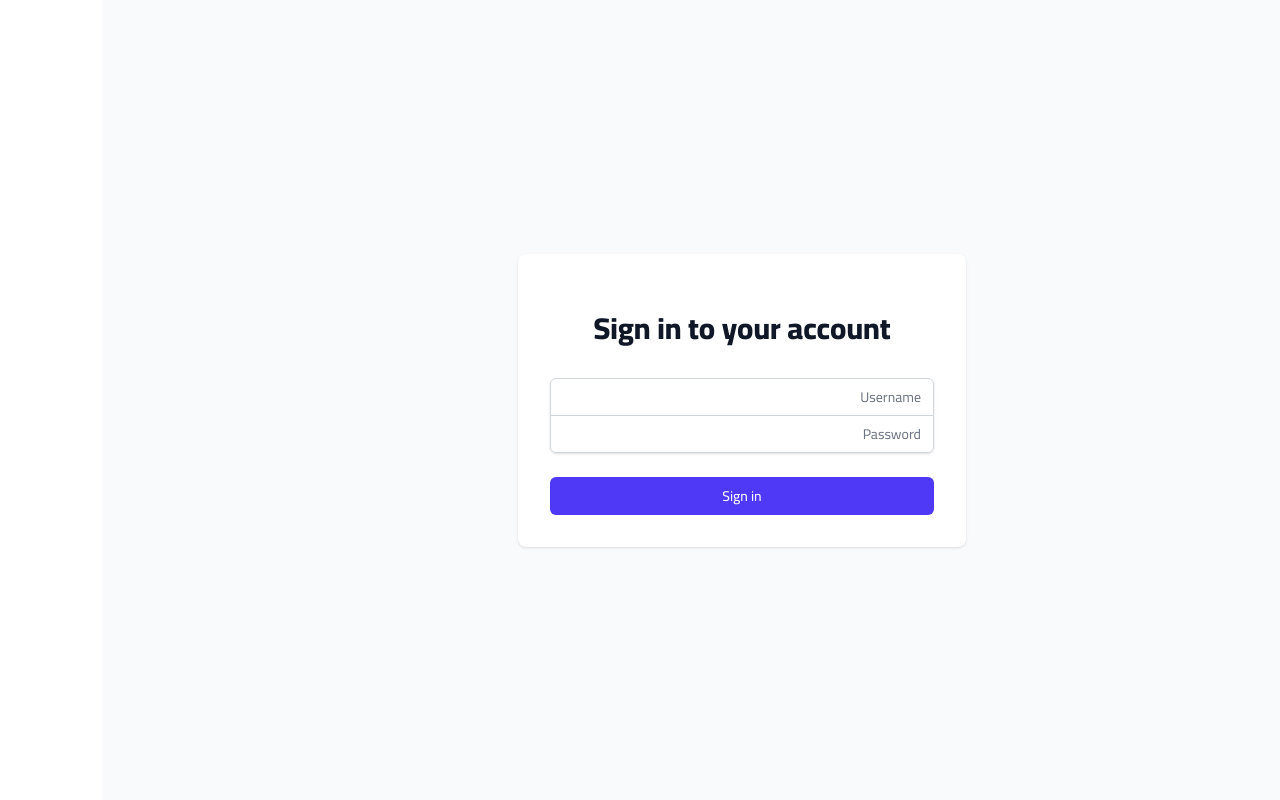
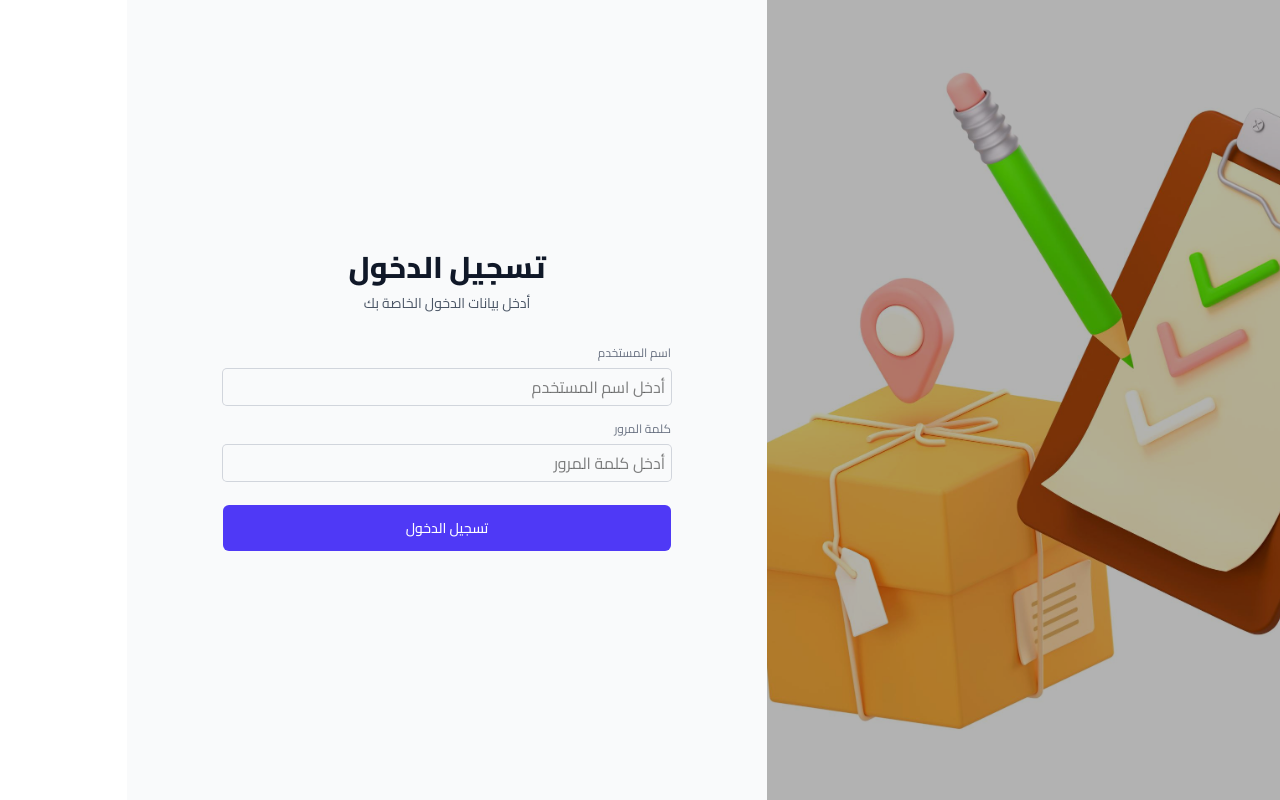
Before and after one commit to mohamedsaeed22/Inventory-nextjs, a Next.js app: page /login in a window 1280 px wide. Built offline with nearby package versions, Linux system fonts and the light colour scheme.

Commit message:
change login ui

```diff
--- a/src/app/login/page.tsx
+++ b/src/app/login/page.tsx
@@ -2,79 +2,114 @@
 
 import { useState } from "react";
 import { useLogin } from "@/hooks/useAuth";
+import { useForm } from "react-hook-form";
+import { zodResolver } from "@hookform/resolvers/zod";
+import { z } from "zod";
+import InputField from "@/components/InputField";
+import Image from "next/image";
+
+// Define the validation schema
+const loginSchema = z.object({
+  username: z.string().min(1, "اسم المستخدم مطلوب"),
+  password: z.string().min(6, "كلمة المرور يجب أن تكون 6 أحرف على الأقل"),
+});
+
+type LoginFormData = z.infer<typeof loginSchema>;
 
 export default function LoginPage() {
-  const [username, setUsername] = useState("");
-  const [password, setPassword] = useState("");
   const [error, setError] = useState("");
-
   const loginMutation = useLogin();
 
-  const handleSubmit = async (e: React.FormEvent) => {
-    e.preventDefault();
+  const {
+    register,
+    handleSubmit,
+    formState: { errors },
+  } = useForm<LoginFormData>({
+    resolver: zodResolver(loginSchema),
+  });
+
+  const onSubmit = async (data: LoginFormData) => {
     setError("");
-
     try {
-      await loginMutation.mutateAsync({ username, password });
+      await loginMutation.mutateAsync(data);
     } catch (error) {
-      setError("Invalid username or password");
+      setError("اسم المستخدم أو كلمة المرور غير صحيحة");
     }
   };
 
   return (
-    <div className="min-h-screen flex items-center justify-center bg-gray-50">
-      <div className="max-w-md w-full space-y-8 p-8 bg-white rounded-lg shadow">
+    <div className="min-h-screen flex flex-col md:flex-row">
+      {/* Left side - Image */}
+      <div className="hidden md:flex md:w-1/2 bg-indigo-600 relative">
+        <div className="absolute inset-0 bg-black/30 z-10" />
+        <Image
+          src="/inventory-img.jpg" // Add your image to the public folder
+          alt="Login"
+          fill
+          className="object-cover"
+          priority
+        />
+        {/* <div className="relative z-20 flex items-center justify-center w-full h-full">
+          <h1 className="text-4xl font-bold text-white text-center px-8">
+            مرحباً بك في نظام إدارة المخزون
+          </h1>
+        </div> */}
+      </div>
+
+      {/* Right side - Login Form */}
+      <div className="w-full md:w-1/2 flex items-center justify-center p-8 bg-gray-50">
+        <div className="w-full max-w-md space-y-8">
           <div>
-          <h2 className="mt-6 text-center text-3xl font-extrabold text-gray-900">
-            Sign in to your account
+            <h2 className="text-center text-3xl font-extrabold text-gray-900">
+              تسجيل الدخول
             </h2>
+            <p className="mt-2 text-center text-sm text-gray-600">
+              أدخل بيانات الدخول الخاصة بك
+            </p>
           </div>
-        <form className="mt-8 space-y-6" onSubmit={handleSubmit}>
-          {error && <div className="text-red-500 text-center">{error}</div>}
-          <div className="rounded-md shadow-sm -space-y-px">
-            <div>
-              <label htmlFor="username" className="sr-only">
-                Username
-              </label>
-              <input
-                id="username"
+
+          <form className="mt-8 space-y-6" onSubmit={handleSubmit(onSubmit)}>
+            {error && (
+              <div className="text-red-500 text-center text-sm">{error}</div>
+            )}
+
+            <div className="space-y-4">
+              <InputField
+                label="اسم المستخدم"
                 name="username"
-                type="text"
-                required
-                className="appearance-none rounded-none relative block w-full px-3 py-2 border border-gray-300 placeholder-gray-500 text-gray-900 rounded-t-md focus:outline-none focus:ring-indigo-500 focus:border-indigo-500 focus:z-10 sm:text-sm"
-                placeholder="Username"
-                value={username}
-                onChange={(e) => setUsername(e.target.value)}
-                disabled={loginMutation.isPending}
+                register={register}
+                error={errors.username}
+                inputProps={{
+                  placeholder: "أدخل اسم المستخدم",
+                  dir: "rtl",
+                }}
               />
-            </div>
-            <div>
-              <label htmlFor="password" className="sr-only">
-                Password
-              </label>
-              <input
-                id="password"
+
+              <InputField
+                label="كلمة المرور"
                 name="password"
                 type="password"
-                required
-                className="appearance-none rounded-none relative block w-full px-3 py-2 border border-gray-300 placeholder-gray-500 text-gray-900 rounded-b-md focus:outline-none focus:ring-indigo-500 focus:border-indigo-500 focus:z-10 sm:text-sm"
-                placeholder="Password"
-                value={password}
-                onChange={(e) => setPassword(e.target.value)}
-                disabled={loginMutation.isPending}
+                register={register}
+                error={errors.password}
+                inputProps={{
+                  placeholder: "أدخل كلمة المرور",
+                  dir: "rtl",
+                }}
               />
-            </div>
             </div>
 
             <button
               type="submit"
-            className="group relative w-full flex justify-center py-2 px-4 border border-transparent text-sm font-medium rounded-md text-white bg-indigo-600 hover:bg-indigo-700 focus:outline-none focus:ring-2 focus:ring-offset-2 focus:ring-indigo-500 disabled:opacity-50"
+              className="group relative w-full flex justify-center py-3 px-4 border border-transparent text-sm font-medium rounded-md text-white bg-indigo-600 hover:bg-indigo-700 focus:outline-none focus:ring-2 focus:ring-offset-2 focus:ring-indigo-500 disabled:opacity-50 disabled:cursor-not-allowed"
               disabled={loginMutation.isPending}
             >
-            {loginMutation.isPending ? "Signing in..." : "Sign in"}
+              {loginMutation.isPending
+                ? "جاري تسجيل الدخول..."
+                : "تسجيل الدخول"}
             </button>
           </form>
         </div>
       </div>
+    </div>
   );
 }
```
Also changed, not shown: public/inventory-img.jpg (added). Lines whose indentation alone changed are shown as unchanged.
